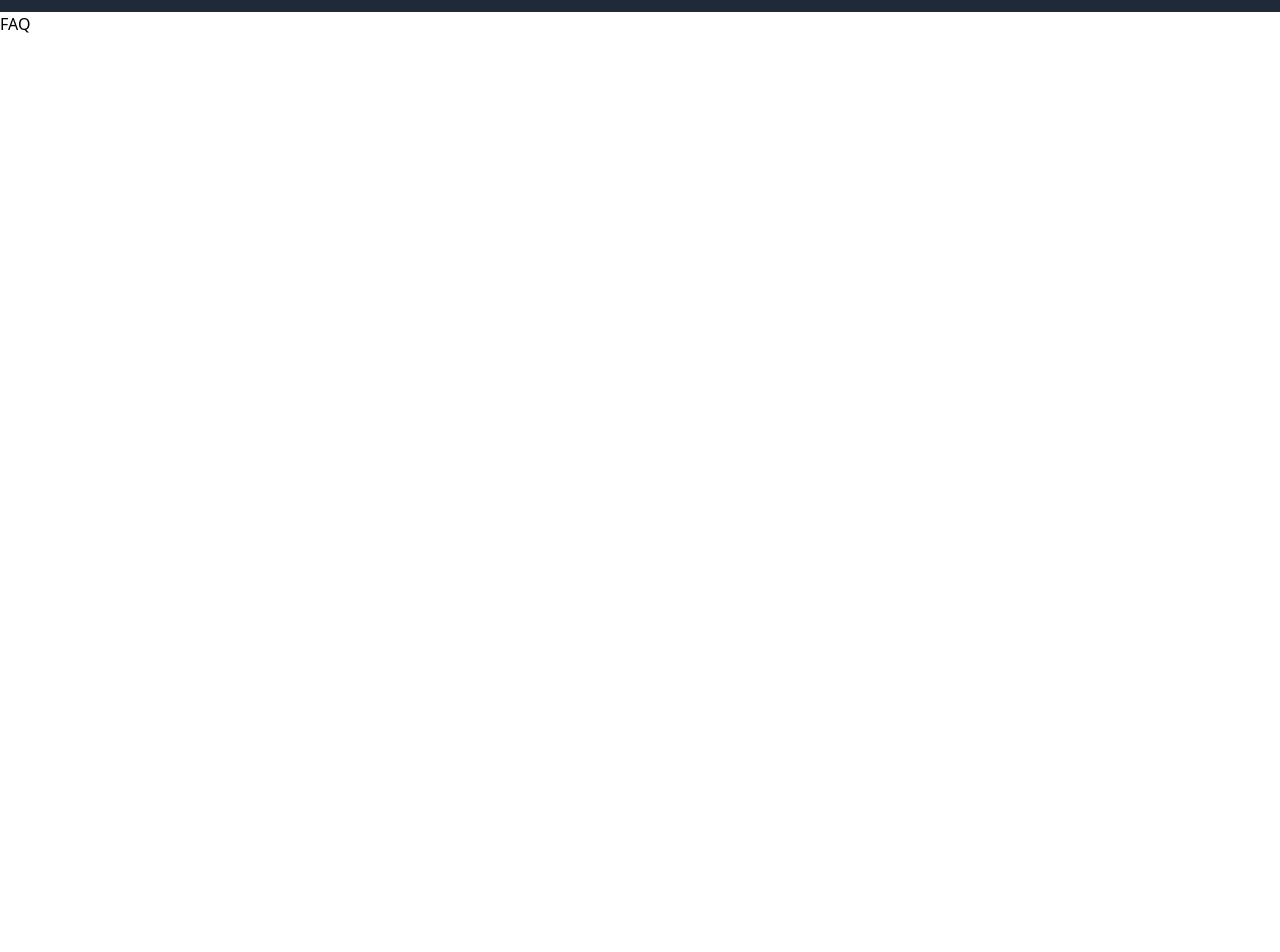
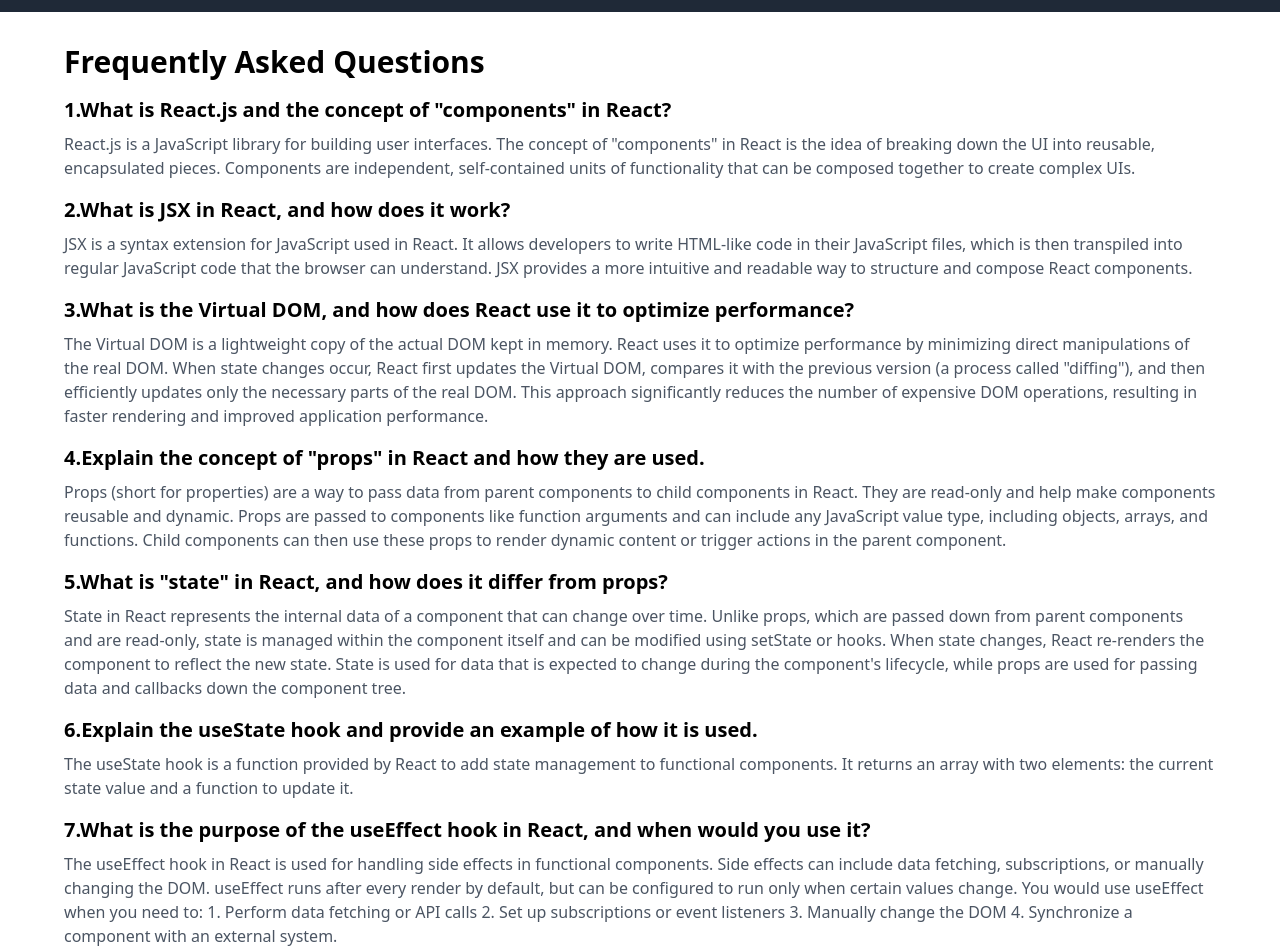
Before and after one commit to ashrafulhaque/react-book-shop, a React (Vite) app: page /faq in a window 1280 px wide. Shown: the part 60-1012 px from the top of the page. Before the commit the page ends 800 px from the top, so only its background shows below. Built offline with nearby package versions, Linux system fonts and the light colour scheme.

Commit message:
Contents of About,Blog,FAQ and NotFound pages are added.

```diff
--- a/src/components/Footer.jsx
+++ b/src/components/Footer.jsx
@@ -6,7 +6,11 @@
       <div className="container mx-auto px-8 sm:px-16">
         <div className="flex flex-col md:flex-row justify-between space-y-8 md:space-y-0">
           <div>
-            <img src="./book-shop-logo.png" alt="Logo" className="w-24" />
+            <img
+              src={"/book-shop-logo.png"}
+              alt="Book Shop Logo"
+              className="w-20"
+            />
             <h3 className="text-lg font-bold mb-4">React Book Shop</h3>
             <p>© 2024 Md. Ashraful Haque. All rights reserved.</p>
           </div>
--- a/src/pages/About.jsx
+++ b/src/pages/About.jsx
@@ -1,5 +1,33 @@
+import Footer from "../components/Footer";
+
 const About = () => {
-  return <div>About</div>;
+  return (
+    <div className="flex flex-col min-h-screen">
+      <div className="container mx-auto px-8 sm:px-16 my-8 flex-grow">
+        <h1 className="text-3xl font-bold mb-4">About React Book Shop</h1>
+        <p className="text-gray-600 mb-4">
+          React Book Shop is a leading online bookstore dedicated to providing
+          readers with a wide selection of books, from the latest bestsellers to
+          classic literature. Our mission is to help people discover and explore
+          the transformative power of reading.
+        </p>
+        <p className="text-gray-600 mb-4">
+          We believe that books have the ability to transport us to new worlds,
+          challenge our perspectives, and enrich our lives. That's why we
+          carefully curate our collection to offer readers a diverse and
+          thought-provoking selection of titles across various genres.
+        </p>
+        <p className="text-gray-600 mb-4">
+          At React Book Shop, we are passionate about fostering a love of
+          reading and supporting authors and publishers. We strive to provide an
+          exceptional customer experience, with fast and reliable shipping, a
+          user-friendly website, and personalized recommendations to help you
+          find your next favorite book.
+        </p>
+      </div>
+      <Footer />
+    </div>
+  );
 };
 
 export default About;
--- a/src/pages/Blog.jsx
+++ b/src/pages/Blog.jsx
@@ -1,5 +1,18 @@
+import Footer from "../components/Footer";
+
 const Blog = () => {
-  return <div>Blog</div>;
+  return (
+    <div className="flex flex-col min-h-screen">
+      <div className="container mx-auto px-8 sm:px-16 my-8 flex-grow">
+        <h1 className="text-3xl font-bold mb-4">Blog</h1>
+        <p className="text-gray-600 mb-4">
+          Check back soon for updates on the latest book news, author
+          interviews, and more!
+        </p>
+      </div>
+      <Footer />
+    </div>
+  );
 };
 
 export default Blog;
--- a/src/pages/FAQ.jsx
+++ b/src/pages/FAQ.jsx
@@ -1,5 +1,115 @@
+import Footer from "../components/Footer";
+
 const FAQ = () => {
-  return <div>FAQ</div>;
+  return (
+    <div className="flex flex-col min-h-screen">
+      <div className="container mx-auto px-8 sm:px-16 my-8 flex-grow">
+        <h1 className="text-3xl font-bold mb-4">Frequently Asked Questions</h1>
+        <div className="space-y-4">
+          <div>
+            <h2 className="text-xl font-bold mb-2">
+              1.What is React.js and the concept of "components" in React?
+            </h2>
+            <p className="text-gray-600">
+              React.js is a JavaScript library for building user interfaces. The
+              concept of "components" in React is the idea of breaking down the
+              UI into reusable, encapsulated pieces. Components are independent,
+              self-contained units of functionality that can be composed
+              together to create complex UIs.
+            </p>
+          </div>
+          <div>
+            <h2 className="text-xl font-bold mb-2">
+              2.What is JSX in React, and how does it work?
+            </h2>
+            <p className="text-gray-600">
+              JSX is a syntax extension for JavaScript used in React. It allows
+              developers to write HTML-like code in their JavaScript files,
+              which is then transpiled into regular JavaScript code that the
+              browser can understand. JSX provides a more intuitive and readable
+              way to structure and compose React components.
+            </p>
+          </div>
+          <div>
+            <h2 class="text-xl font-bold mb-2">
+              3.What is the Virtual DOM, and how does React use it to optimize
+              performance?
+            </h2>
+            <p class="text-gray-600">
+              The Virtual DOM is a lightweight copy of the actual DOM kept in
+              memory. React uses it to optimize performance by minimizing direct
+              manipulations of the real DOM. When state changes occur, React
+              first updates the Virtual DOM, compares it with the previous
+              version (a process called "diffing"), and then efficiently updates
+              only the necessary parts of the real DOM. This approach
+              significantly reduces the number of expensive DOM operations,
+              resulting in faster rendering and improved application
+              performance.
+            </p>
+          </div>
+          <div>
+            <h2 class="text-xl font-bold mb-2">
+              4.Explain the concept of "props" in React and how they are used.
+            </h2>
+            <p class="text-gray-600">
+              Props (short for properties) are a way to pass data from parent
+              components to child components in React. They are read-only and
+              help make components reusable and dynamic. Props are passed to
+              components like function arguments and can include any JavaScript
+              value type, including objects, arrays, and functions. Child
+              components can then use these props to render dynamic content or
+              trigger actions in the parent component.
+            </p>
+          </div>
+
+          <div>
+            <h2 class="text-xl font-bold mb-2">
+              5.What is "state" in React, and how does it differ from props?
+            </h2>
+            <p class="text-gray-600">
+              State in React represents the internal data of a component that
+              can change over time. Unlike props, which are passed down from
+              parent components and are read-only, state is managed within the
+              component itself and can be modified using setState or hooks. When
+              state changes, React re-renders the component to reflect the new
+              state. State is used for data that is expected to change during
+              the component's lifecycle, while props are used for passing data
+              and callbacks down the component tree.
+            </p>
+          </div>
+          <div>
+            <h2 class="text-xl font-bold mb-2">
+              6.Explain the useState hook and provide an example of how it is
+              used.
+            </h2>
+            <p class="text-gray-600">
+              The useState hook is a function provided by React to add state
+              management to functional components. It returns an array with two
+              elements: the current state value and a function to update it.
+            </p>
+          </div>
+          <div>
+            <h2 class="text-xl font-bold mb-2">
+              7.What is the purpose of the useEffect hook in React, and when
+              would you use it?
+            </h2>
+            <p class="text-gray-600">
+              The useEffect hook in React is used for handling side effects in
+              functional components. Side effects can include data fetching,
+              subscriptions, or manually changing the DOM. useEffect runs after
+              every render by default, but can be configured to run only when
+              certain values change. You would use useEffect when you need to:
+              1. Perform data fetching or API calls 2. Set up subscriptions or
+              event listeners 3. Manually change the DOM 4. Synchronize a
+              component with an external system.
+            </p>
+          </div>
+          {/* Add more FAQ questions and answers here */}
+        </div>
+      </div>
+      <Footer />
+    </div>
+  );
 };
 
 export default FAQ;
--- a/src/pages/NotFound.jsx
+++ b/src/pages/NotFound.jsx
@@ -1,5 +1,26 @@
+import { Link } from "react-router-dom";
+import Footer from "../components/Footer";
+
 const NotFound = () => {
-  return <div>NotFound</div>;
+  return (
+    <div className="flex flex-col min-h-screen">
+      <div className="container mx-auto px-8 sm:px-16 my-8 flex-grow text-center">
+        <h1 className="text-6xl font-bold mb-4">404</h1>
+        <p className="text-2xl font-bold mb-4">Page Not Found</p>
+        <p className="text-gray-600 mb-8">
+          The page you are looking for does not exist or has been moved.
+        </p>
+        <img src="/404.jpg" alt="404 Not Found" className="mx-auto mb-8" />
+        <Link
+          to="/"
+          className="bg-blue-500 hover:bg-blue-600 text-white px-6 py-3 rounded inline-block"
+        >
+          Go to Home
+        </Link>
+      </div>
+      <Footer />
+    </div>
+  );
 };
 
 export default NotFound;
```
